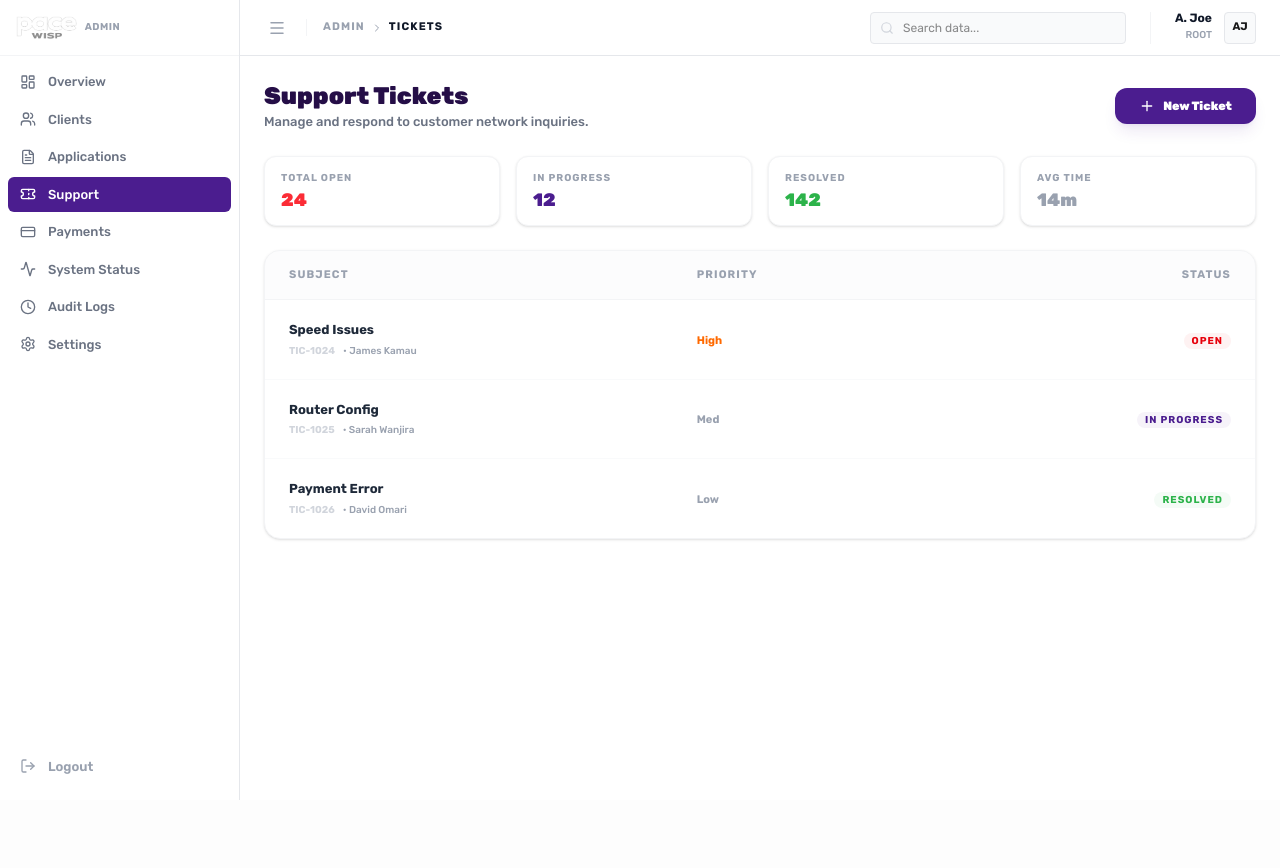
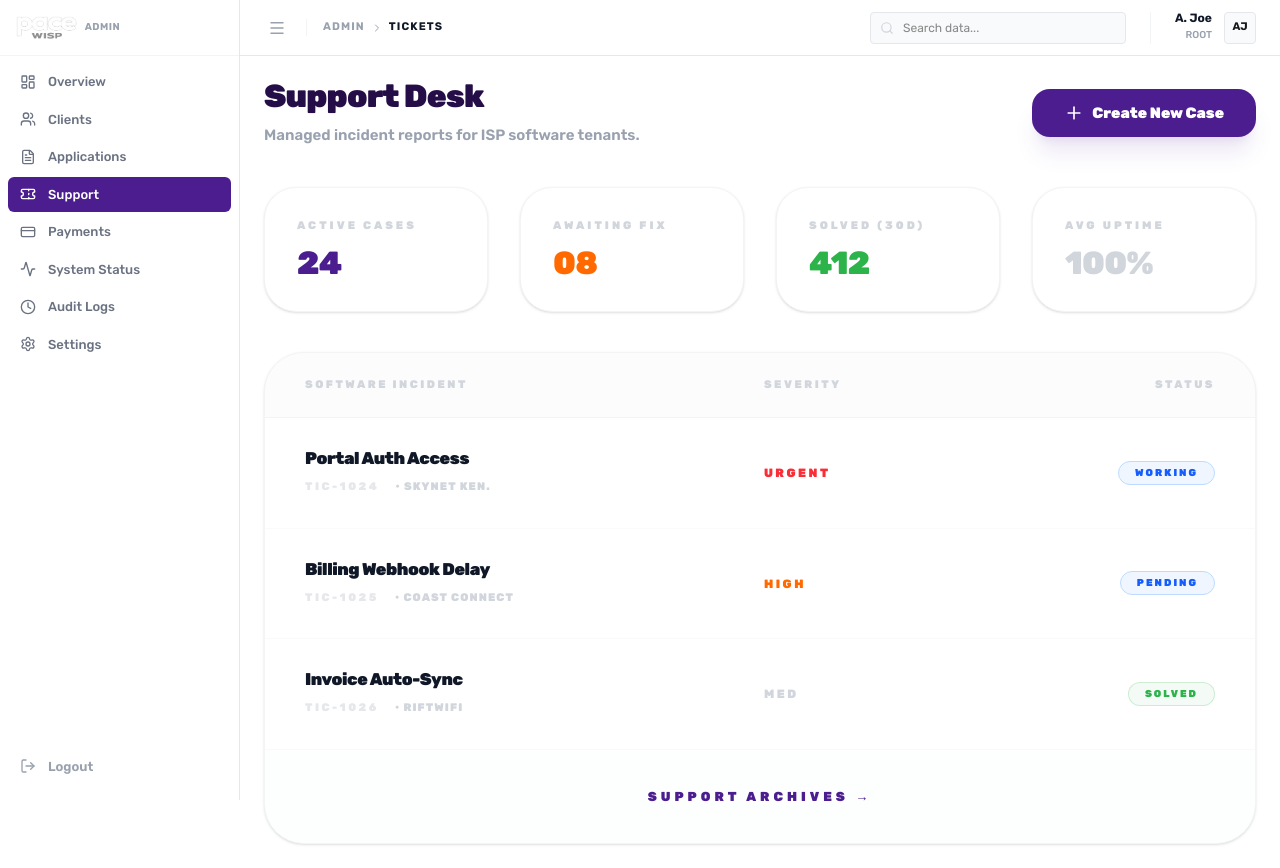
Before and after one commit to dennismutuku2005/pacewebsite, a Next.js app in the folder paceadmin/: page /dashboard/tickets in a window 1280 px wide. Before the commit the page ends 800 px from the top, so only its background shows below. Built offline with nearby package versions, Linux system fonts and the light colour scheme.

Commit message:
Auto-update: page.js

```diff
--- a/paceadmin/src/app/dashboard/tickets/page.js
+++ b/paceadmin/src/app/dashboard/tickets/page.js
@@ -3,87 +3,90 @@
 import React from 'react'
 import { motion } from 'framer-motion'
 import {
-    Ticket, Search, Plus, Filter,
-    MessageSquare, User, Clock, CheckCircle2,
-    AlertCircle
+    Ticket, Plus, CheckCircle2,
+    AlertCircle, ChevronRight
 } from 'lucide-react'
 import { cn } from '@/lib/utils'
 
 export default function TicketsPage() {
     const tickets = [
-        { id: 'TIC-1024', subj: 'Speed Issues', user: 'James Kamau', priority: 'High', status: 'Open', time: '10m ago' },
-        { id: 'TIC-1025', subj: 'Router Config', user: 'Sarah Wanjira', priority: 'Med', status: 'In Progress', time: '2h ago' },
-        { id: 'TIC-1026', subj: 'Payment Error', user: 'David Omari', priority: 'Low', status: 'Resolved', time: '1d ago' },
+        { id: 'TIC-1024', subj: 'Portal Auth Access', user: 'SkyNet Ken.', priority: 'Urgent', status: 'Working', time: '10m ago' },
+        { id: 'TIC-1025', subj: 'Billing Webhook Delay', user: 'Coast Connect', priority: 'High', status: 'Pending', time: '2h ago' },
+        { id: 'TIC-1026', subj: 'Invoice Auto-Sync', user: 'RiftWiFi', priority: 'Med', status: 'Solved', time: '1d ago' },
     ]
 
     return (
-        <div className="space-y-6">
+        <div className="space-y-10 font-figtree">
 
             {/* Header */}
-            <div className="flex flex-col sm:flex-row sm:items-center justify-between gap-4">
+            <div className="flex flex-col sm:flex-row sm:items-center justify-between gap-6">
                 <div>
-                    <h1 className="text-2xl font-black text-pace-purple-dark text-[24px]">Support Tickets</h1>
-                    <p className="text-[13px] text-gray-500 font-medium">Manage and respond to customer network inquiries.</p>
+                    <h1 className="text-[32px] font-black text-pace-purple-dark tracking-tight leading-none">Support Desk</h1>
+                    <p className="text-[15px] text-gray-400 mt-3 font-semibold">Managed incident reports for ISP software tenants.</p>
                 </div>
-                <button className="px-6 py-2.5 bg-pace-purple text-white rounded-xl text-xs font-black shadow-lg shadow-pace-purple/10 active:scale-95 flex items-center gap-2">
-                    <Plus size={16} /> New Ticket
+                <button className="px-8 py-3.5 bg-pace-purple text-white rounded-[18px] text-[15px] font-black shadow-xl shadow-pace-purple/10 active:scale-95 flex items-center gap-2 leading-none transition-all">
+                    <Plus size={20} /> Create New Case
                 </button>
             </div>
 
-            {/* Mini Stats */}
-            <div className="grid grid-cols-2 md:grid-cols-4 gap-4">
+            {/* Grid - Mini Stats */}
+            <div className="grid grid-cols-2 md:grid-cols-4 gap-8">
                 {[
-                    { label: 'Total Open', val: '24', color: 'text-red-500' },
-                    { label: 'In Progress', val: '12', color: 'text-pace-purple' },
-                    { label: 'Resolved', val: '142', color: 'text-pace-green' },
-                    { label: 'Avg Time', val: '14m', color: 'text-gray-400' },
+                    { label: 'Active Cases', val: '24', color: 'text-pace-purple' },
+                    { label: 'Awaiting Fix', val: '08', color: 'text-orange-500' },
+                    { label: 'Solved (30d)', val: '412', color: 'text-pace-green' },
+                    { label: 'Avg Uptime', val: '100%', color: 'text-gray-300' },
                 ].map((s) => (
-                    <div key={s.label} className="bg-white p-4 rounded-xl border border-gray-100 shadow-sm">
-                        <p className="text-[10px] font-bold text-gray-400 uppercase tracking-widest leading-none mb-2">{s.label}</p>
-                        <h4 className={cn("text-lg font-black leading-none", s.color)}>{s.val}</h4>
+                    <div key={s.label} className="bg-white p-8 rounded-[32px] border border-gray-100 shadow-sm transition-all hover:border-pace-purple/10">
+                        <p className="text-[11px] font-black text-gray-300 uppercase tracking-[3px] mb-4 leading-none">{s.label}</p>
+                        <h4 className={cn("text-[32px] font-black leading-none tracking-tight", s.color)}>{s.val}</h4>
                     </div>
                 ))}
             </div>
 
-            <div className="bg-white rounded-2xl border border-gray-100 shadow-sm overflow-hidden">
+            <div className="bg-white rounded-[40px] border border-gray-100 shadow-sm overflow-hidden">
                 <div className="overflow-x-auto">
                     <table className="w-full text-left">
                         <thead>
                             <tr className="bg-gray-50/50 border-b border-gray-100">
-                                <th className="px-6 py-4 text-[11px] font-bold text-gray-400 uppercase tracking-widest">Subject</th>
-                                <th className="px-6 py-4 text-[11px] font-bold text-gray-400 uppercase tracking-widest">Priority</th>
-                                <th className="px-6 py-4 text-[11px] font-bold text-gray-400 uppercase tracking-widest text-right">Status</th>
+                                <th className="px-10 py-6 text-[11px] font-black text-gray-300 uppercase tracking-[2.5px]">Software Incident</th>
+                                <th className="px-10 py-6 text-[11px] font-black text-gray-300 uppercase tracking-[2.5px]">Severity</th>
+                                <th className="px-10 py-6 text-[11px] font-black text-gray-300 uppercase tracking-[2.5px] text-right">Status</th>
                             </tr>
                         </thead>
-                        <tbody className="divide-y divide-gray-50 text-[13px]">
-                            {tickets.map((t) => (
+                        <tbody className="divide-y divide-gray-50">
+                            {tickets.map((t, i) => (
                                 <tr key={t.id} className="hover:bg-gray-50/50 transition-all cursor-pointer group">
-                                    <td className="px-6 py-5">
-                                        <p className="font-bold text-gray-800 group-hover:text-pace-purple transition-colors">{t.subj}</p>
-                                        <div className="flex items-center gap-2 mt-1">
-                                            <span className="text-[10px] font-bold text-gray-300 uppercase">{t.id}</span>
-                                            <span className="text-[10px] font-medium text-gray-400">• {t.user}</span>
+                                    <td className="px-10 py-8">
+                                        <p className="text-[17px] font-black text-gray-900 group-hover:text-pace-purple transition-colors leading-none tracking-tight">{t.subj}</p>
+                                        <div className="flex items-center gap-4 mt-3">
+                                            <span className="text-[11px] font-black text-gray-200 uppercase tracking-[2.5px]">{t.id}</span>
+                                            <span className="text-[11px] font-black text-gray-300 uppercase tracking-widest">• {t.user}</span>
                                         </div>
                                     </td>
-                                    <td className="px-6 py-5">
+                                    <td className="px-10 py-8">
                                         <span className={cn(
-                                            "text-[11px] font-bold",
-                                            t.priority === 'High' ? "text-orange-500" : "text-gray-400"
+                                            "text-[12px] font-black uppercase tracking-[2.5px] leading-none",
+                                            t.priority === 'Urgent' ? "text-red-500" :
+                                                t.priority === 'High' ? "text-orange-500" : "text-gray-300"
                                         )}>{t.priority}</span>
                                     </td>
-                                    <td className="px-6 py-5 text-right">
+                                    <td className="px-10 py-8 text-right">
                                         <span className={cn(
-                                            "px-2 py-0.5 rounded-lg text-[10px] font-bold uppercase tracking-widest",
-                                            t.status === 'Open' ? "bg-red-50 text-red-600" :
-                                                t.status === 'In Progress' ? "bg-pace-purple/5 text-pace-purple" :
-                                                    "bg-pace-green/5 text-pace-green"
-                                        )}>{t.status}</span>
+                                            "px-4 py-1.5 rounded-xl text-[10px] font-black uppercase tracking-[2px] border inline-flex items-center gap-2 leading-none",
+                                            t.status === 'Solved' ? "bg-pace-green/5 text-pace-green border-pace-green/20" : "bg-blue-50 text-blue-600 border-blue-200"
+                                        )}>
+                                            {t.status}
+                                        </span>
                                     </td>
                                 </tr>
                             ))}
                         </tbody>
                     </table>
                 </div>
+                <div className="p-10 border-t border-gray-50 bg-gray-50/30 flex justify-center">
+                    <button className="text-[13px] font-black text-pace-purple uppercase tracking-[4px] hover:underline leading-none">Support Archives &rarr;</button>
+                </div>
             </div>
 
         </div>
```
